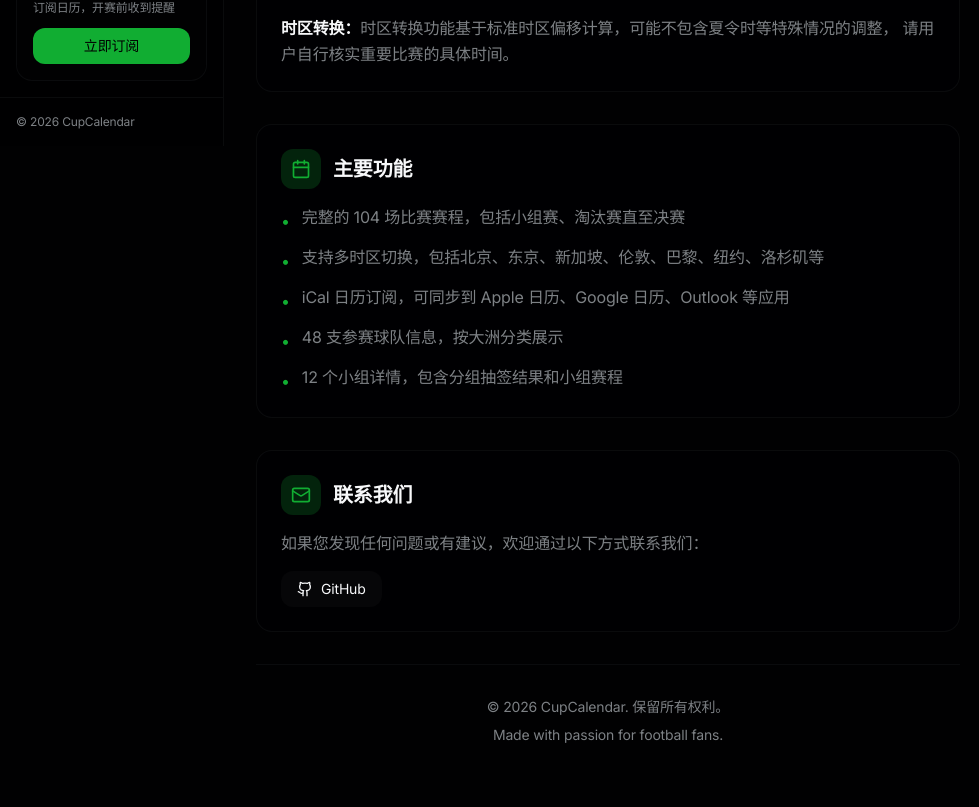
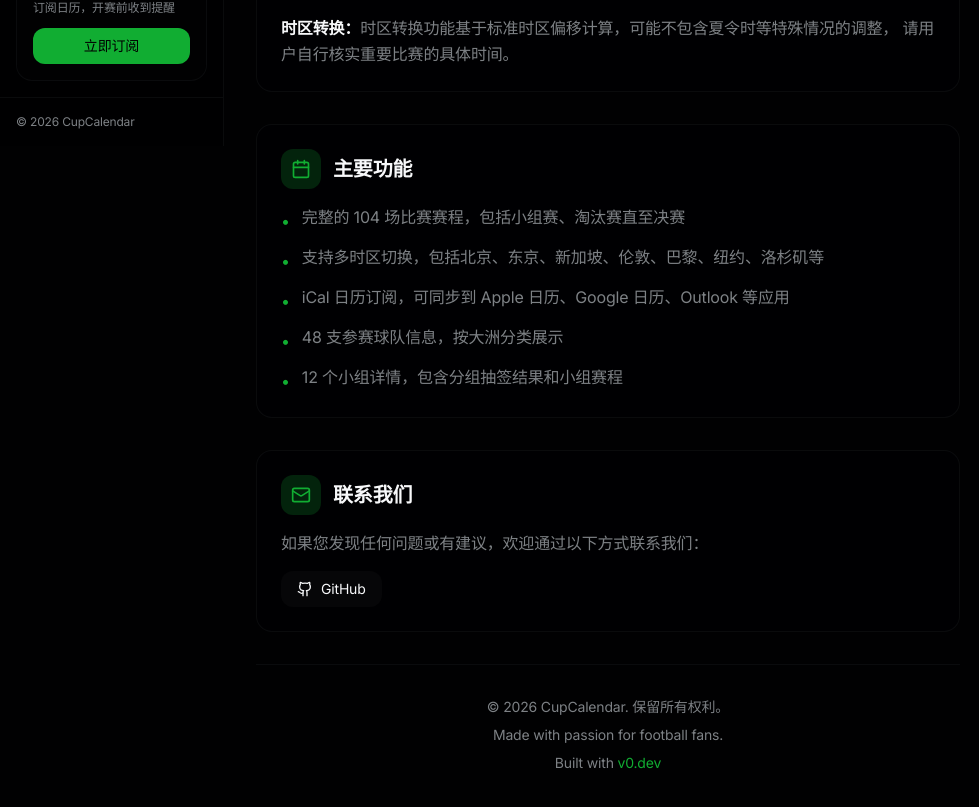
Before and after one commit to extrastu/world-cup-calendar, a Next.js app: page /about in a window 1280 px wide. Shown: the part 654-1461 px from the top of the page, without its empty margins (0-979 px from the left). Built offline with nearby package versions, Linux system fonts and the light colour scheme.

Commit message:
feat: add v0 referral link to About page
Display "Built with v0.dev" link with styling and new tab.

Co-authored-by: extrastu <19451694+extrastu@users.noreply.github.com>

```diff
--- a/app/about/about-client.tsx
+++ b/app/about/about-client.tsx
@@ -227,6 +227,17 @@ export function AboutClient() {
             <div className="text-center text-sm text-muted-foreground py-8 border-t border-border/50">
               <p>&copy; 2026 CupCalendar. 保留所有权利。</p>
               <p className="mt-2">Made with passion for football fans.</p>
+              <p className="mt-2">
+                Built with{" "}
+                <a
+                  href="https://v0.app/ref/938XEW"
+                  target="_blank"
+                  rel="noopener noreferrer"
+                  className="text-accent hover:underline"
+                >
+                  v0.dev
+                </a>
+              </p>
             </div>
           </section>
         </div>
```
